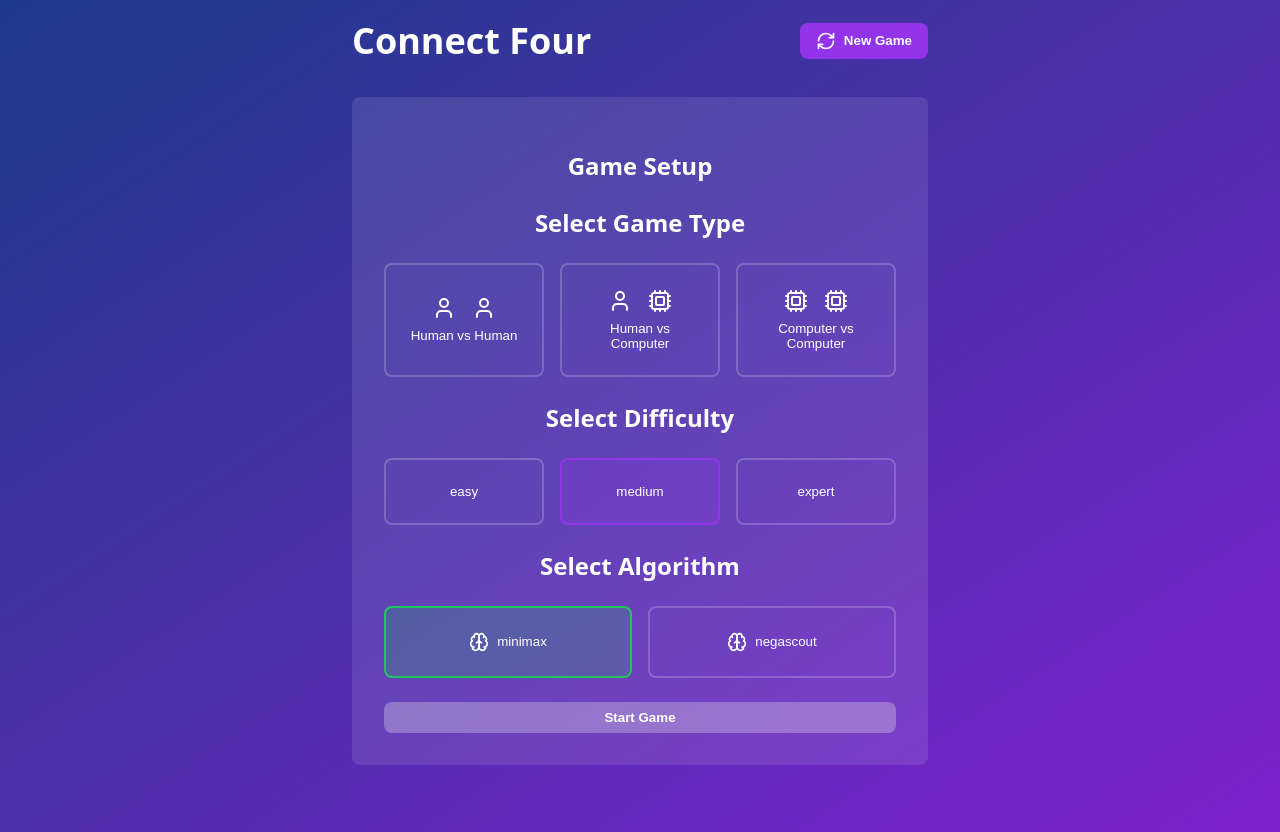
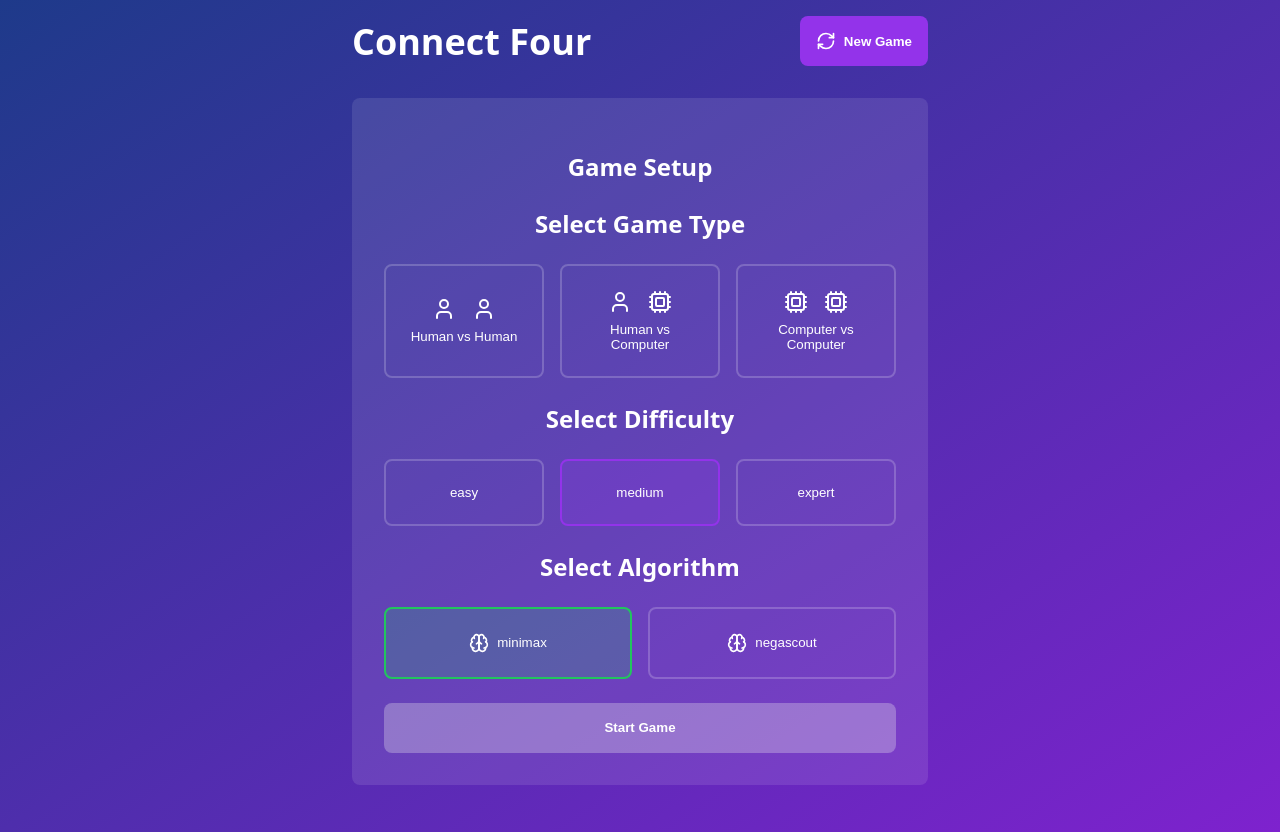
Before and after one commit to dzemilmanic/Connect4, a React (Vite) app in the folder Connect4/frontend/: page / in a window 1280 px wide. Built offline with nearby package versions, Linux system fonts and the light colour scheme.

Commit message:
button height

```diff
--- a/Connect4/frontend/src/index.css
+++ b/Connect4/frontend/src/index.css
@@ -44,8 +44,9 @@ body {
   gap: 0.5rem;
   padding: 0.5rem 1rem;
   border-radius: 0.5rem;
-  font-weight: 600;
+  font-weight: 900;
   transition: background-color 0.2s;
+  height: 50px;
   border: none;
   color: white;
   cursor: pointer;
```
